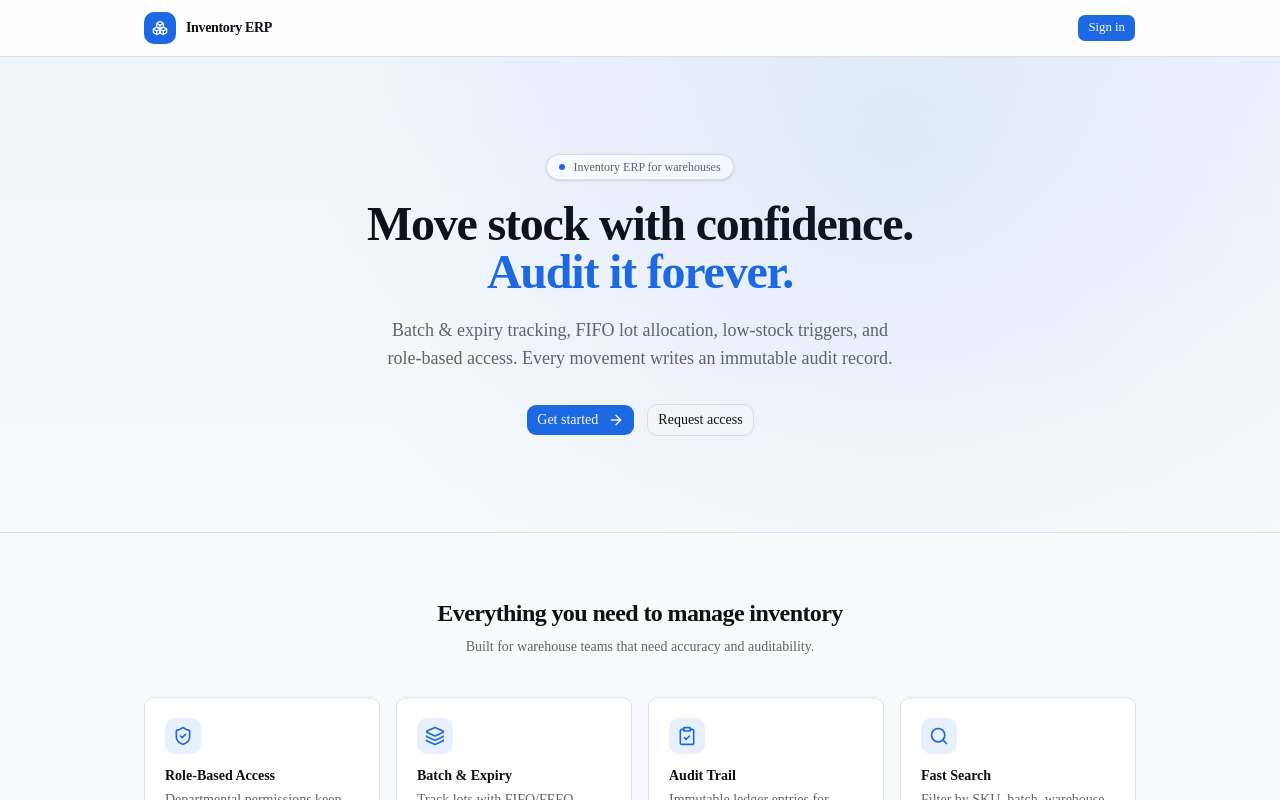
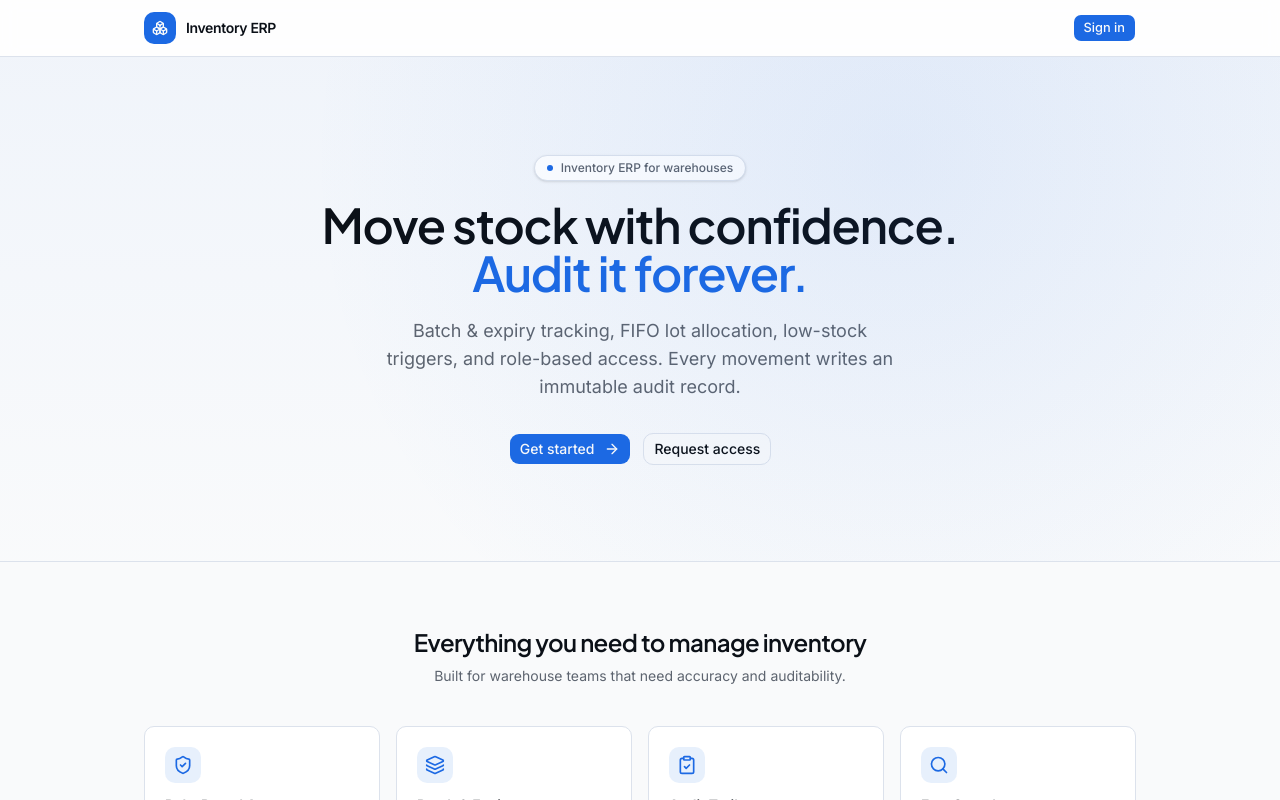
Before and after one commit to ashutosh-dave/inventory-mvp, a Next.js app: page / in a window 1280 px wide. Shown: the top 800 px of the page. Built offline with nearby package versions, Linux system fonts and the light colour scheme; no server answers.

Commit message:
Replace Geist fonts with Inter/Jakarta/JetBrains

```diff
--- a/src/app/globals.css
+++ b/src/app/globals.css
@@ -7,9 +7,9 @@
 @theme inline {
   --color-background: var(--background);
   --color-foreground: var(--foreground);
-  --font-sans: var(--font-sans);
-  --font-mono: var(--font-geist-mono);
-  --font-heading: var(--font-sans);
+  --font-sans: var(--font-inter), ui-sans-serif, system-ui, sans-serif;
+  --font-mono: var(--font-jetbrains), ui-monospace, monospace;
+  --font-heading: var(--font-jakarta), var(--font-inter), ui-sans-serif, system-ui, sans-serif;
   --color-sidebar-ring: var(--sidebar-ring);
   --color-sidebar-border: var(--sidebar-border);
   --color-sidebar-accent-foreground: var(--sidebar-accent-foreground);
@@ -137,8 +137,19 @@
   }
   body {
     @apply bg-background text-foreground;
+    font-feature-settings: "cv02", "cv03", "cv04", "cv11";
+    -webkit-font-smoothing: antialiased;
+    -moz-osx-font-smoothing: grayscale;
   }
   html {
     @apply font-sans;
+    text-rendering: optimizeLegibility;
+  }
+  h1, h2, h3, h4, h5, h6 {
+    font-family: var(--font-heading);
+    letter-spacing: -0.025em;
+  }
+  code, kbd, pre {
+    font-family: var(--font-mono);
   }
 }
--- a/src/app/layout.tsx
+++ b/src/app/layout.tsx
@@ -1,5 +1,5 @@
 import type { Metadata } from "next";
-import { Geist, Geist_Mono } from "next/font/google";
+import { Inter, Plus_Jakarta_Sans, JetBrains_Mono } from "next/font/google";
 import "./globals.css";
 import { auth } from "@/lib/auth";
 import { SignOutButton } from "@/components/auth/sign-out-button";
@@ -7,14 +7,22 @@ import { DesktopNav, MobileNav } from "@/components/app-shell/nav-links";
 import { Boxes } from "lucide-react";
 import type { Session } from "next-auth";
 
-const geistSans = Geist({
-  variable: "--font-geist-sans",
+const inter = Inter({
+  variable: "--font-inter",
   subsets: ["latin"],
+  display: "swap",
 });
 
-const geistMono = Geist_Mono({
-  variable: "--font-geist-mono",
+const jakarta = Plus_Jakarta_Sans({
+  variable: "--font-jakarta",
   subsets: ["latin"],
+  display: "swap",
+});
+
+const jetbrainsMono = JetBrains_Mono({
+  variable: "--font-jetbrains",
+  subsets: ["latin"],
+  display: "swap",
 });
 
 export const metadata: Metadata = {
@@ -36,7 +44,7 @@ export default function RootLayout({
   return (
     <html
       lang="en"
-      className={`${geistSans.variable} ${geistMono.variable} h-full antialiased`}
+      className={`${inter.variable} ${jakarta.variable} ${jetbrainsMono.variable} h-full antialiased`}
     >
       <body className="h-full">
         <AppShell sessionPromise={sessionPromise}>{children}</AppShell>
```
